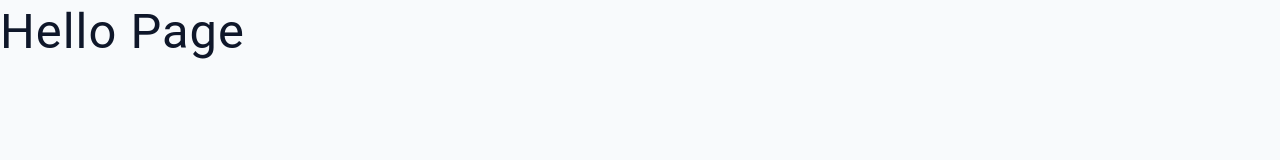
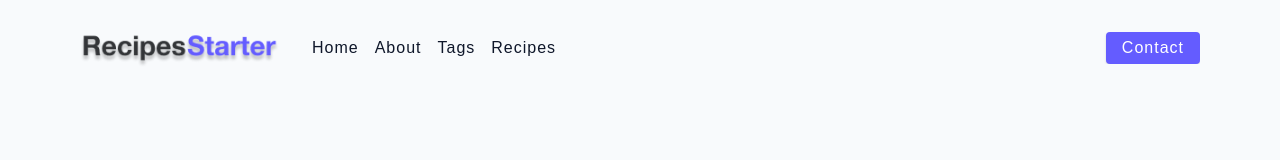
Before and after one commit to vcordero07/recipe-starter, a plain HTML site: page index.html in a window 1280 px wide. Drawn offline with Linux system fonts and the light colour scheme.

Commit message:
navbar working

```diff
--- a/css/main.css
+++ b/css/main.css
@@ -259,3 +259,110 @@ ul {
 Navbar
 ===============
 */
+
+.navbar{
+  display: flex;
+  justify-content: center;
+  align-items: center;
+}
+
+.nav-center{
+  width: 90vw;
+  max-width: var(--max-width);
+}
+
+.nav-header{
+  height: 6rem;
+  display: flex;
+  justify-content: space-between;
+  align-items: center;
+}
+
+.nav-logo {
+
+  display: flex;
+  align-items: center;
+}
+
+.nav-header img {
+  width: 200px;
+}
+
+.nav-btn{
+  padding: 0.15rem, 0.75rem;
+}
+
+.nav-btn i {
+  font-size: 1.25rem;
+}
+
+.nav-links {
+  display: flex;
+  flex-direction: column;
+  height: 0;
+  overflow: hidden;
+  tran
+  sition: var(--transition);
+}
+.show-links{
+  height: 310px;
+}
+
+.nav-link{
+  display: block;
+  text-align: center;
+  text-transform: capitalize;
+  color: var(--grey-900);
+  letter-spacing: var(--letterSpacing);
+  padding: 1rem 0;
+  border-top: 1px solid var(--grey-500);
+  transition: var(--transition);
+}
+
+.nav-link:hover {
+  color: var(--primary-500);
+}
+
+.contact-link a{
+  padding: 0.15rem 1rem;
+}
+
+@media screen and (min-width: 992px) {
+
+  .nav-btn {
+    display: none;
+  }
+
+  .navbar{
+    height: 6rem;
+  }
+
+  .nav-center{
+    display: flex;
+    align-items: center;
+  }
+
+  .nav-header{
+    height: auto;
+    margin-right: 2rem;
+
+  }
+
+  .nav-links{
+    height: auto;
+    flex-direction: row;
+    align-items: center;
+    width: 100%;
+  }
+  .nav-link{
+    padding: 0;
+    border-top: none;
+    margin-right: 1rem;
+    font-size: 1rem;
+  }
+
+  .contact-link{
+    margin-left: auto;
+    margin-right: 0;
+  }
+}
--- a/index.html
+++ b/index.html
@@ -17,8 +17,33 @@
 </head>
 
 <body>
-  <h1>hello Page </h1>
+  <!-- nav bar-->
+  <nav class="navbar">
+    <div class="nav-center">
+      <!-- header -->
+      <div class="nav-header">
+        <a href="index.html" class="nav-logo">
+          <img src="./assets/logo.png" alt="simply recipes">
+        </a>
+        <button class="btn nav-btn" type="button">
+          <i class="fas fa-align-justify"></i>
 
+        </button>
+      </div>
+      <!-- links -->
+      <div class="nav-links">
+        <a href="index.html" class="nav-link">home</a>
+        <a href="about.html" class="nav-link">about</a>
+        <a href="tags.html" class="nav-link">tags</a>
+        <a href="recipes.html" class="nav-link">recipes</a>
+        <div class="nav-link contact-link">
+          <a href="contact.html" class="btn">contact</a>
+        </div>
+      </div>
+    </div>
+  </nav>
+  <!-- end of nav bar -->
+  <script src="./js/app.js"></script>
 </body>
 
 </html>
--- a/js/app.js
+++ b/js/app.js
@@ -1,3 +1,5 @@
+console.log("Hello World!")
+
 const getElement = (selector) => {
   const element = document.querySelector(selector)
 
@@ -13,7 +15,3 @@ const navBtnDOM = getElement('.nav-btn')
 navBtnDOM.addEventListener('click', () => {
   links.classList.toggle('show-links')
 })
-
-const date = getElement('#date')
-const currentYear = new Date().getFullYear()
-date.textContent = currentYear
```
Also changed, not shown: assets/logo.png (added), assets/logo.svg (deleted), 1 other file.
